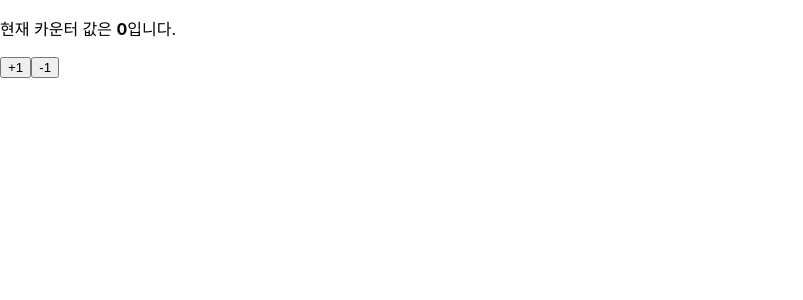
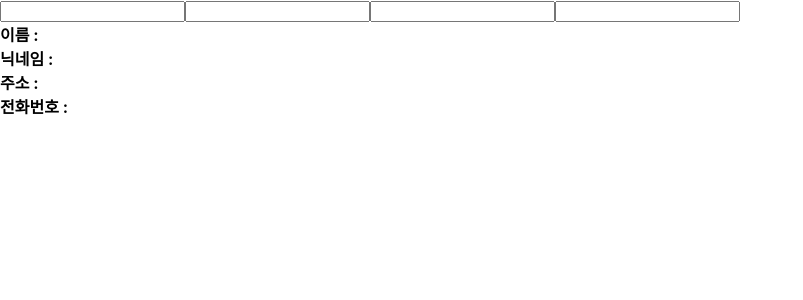
Before and after one commit to Hyoeun01/react-workspace, a React (Create React App) app in the folder my-app/: page / in a window 1280 px wide. Shown: the top 300 px of the page, without its empty margins (0-803 px from the left). Built offline with nearby package versions, Linux system fonts and the light colour scheme.

Commit message:
useReducer 사용하기 2

```diff
--- a/my-app/src/chapter07/Info.jsx
+++ b/my-app/src/chapter07/Info.jsx
@@ -1,38 +1,72 @@
-import React, { useEffect, useState } from "react";
+import React, { useEffect, useReducer, useState } from "react";
 
+function reducer(state, action){
+    return{
+        ...state,
+        [action.name]:action.value
+    };
+}
 function Info(){
-    const [name, setName]=useState('');
-    const [nickname, setNickname]=useState('');
+    const [state, dispatch]=useReducer(reducer,{
+        name:'', nickname:'', addr:'', phone:''
+    });
+    const {name,nickname,addr,phone}=state;
+    const onChange = e =>{ dispatch(e.target); };
 
-    useEffect( ()=>{
-        console.log('렌더링 완료');
-        console.log({name,nickname});
-        return () =>{
-            console.log('cleanup');
-            console.log(name);
-        }
-    },[name]); // 빈 배열을 넣으면 mount와 unmount 사이에 한번만 작동함, 배열을 생략하면 재렌더링 될때마다 실행됨
-
-    const onChangeName = e =>{
-        setName(e.target.value);
-    };
-
-    const onChangeNickname = e => {
-        setNickname(e.target.value);
-    };
-
-    return (
+    return(
         <div>
             <div>
-                <input value={name} onChange={onChangeName} />
-                <input value={nickname} onChange={onChangeNickname} />
+            <input name="name" value={name} onChange={onChange} />
+            <input name="nickname" value={nickname} onChange={onChange} />
+            <input name="addr" value={addr} onChange={onChange} />
+            <input name="phone" value={phone} onChange={onChange} />
             </div>
             <div>
                 <div><b>이름 : </b>{name}</div>
+            </div>
+            <div>
                 <div><b>닉네임 : </b>{nickname}</div>
             </div>
+            <div>
+                <div><b>주소 : </b>{addr}</div>
+            </div>
+            <div>
+                <div><b>전화번호 : </b>{phone}</div>
+            </div>
         </div>
-    );
+    )
+    // const [name, setName]=useState('');
+    // const [nickname, setNickname]=useState('');
+
+    // useEffect( ()=>{
+    //     console.log('렌더링 완료');
+    //     console.log({name,nickname});
+    //     return () =>{
+    //         console.log('cleanup');
+    //         console.log(name);
+    //     }
+    // },[name]); // 빈 배열을 넣으면 mount와 unmount 사이에 한번만 작동함, 배열을 생략하면 재렌더링 될때마다 실행됨
+
+    // const onChangeName = e =>{
+    //     setName(e.target.value);
+    // };
+
+    // const onChangeNickname = e => {
+    //     setNickname(e.target.value);
+    // };
+
+    // return (
+    //     <div>
+    //         <div>
+    //             <input value={name} onChange={onChangeName} />
+    //             <input value={nickname} onChange={onChangeNickname} />
+    //         </div>
+    //         <div>
+    //             <div><b>이름 : </b>{name}</div>
+    //             <div><b>닉네임 : </b>{nickname}</div>
+    //         </div>
+    //     </div>
+    // );
 }
 
 export default Info;
--- a/my-app/src/index.js
+++ b/my-app/src/index.js
@@ -28,8 +28,8 @@ const root = ReactDOM.createRoot(document.getElementById('root'));
       {/* <CommentList /> */}
       {/* <BoardList /> */}
       {/* <NotificationList /> */}
-      <Counter />
-      {/* <Info /> */}
+      {/* <Counter /> */}
+      <Info />
     </React.StrictMode>
   );
   //  },1000);
```
